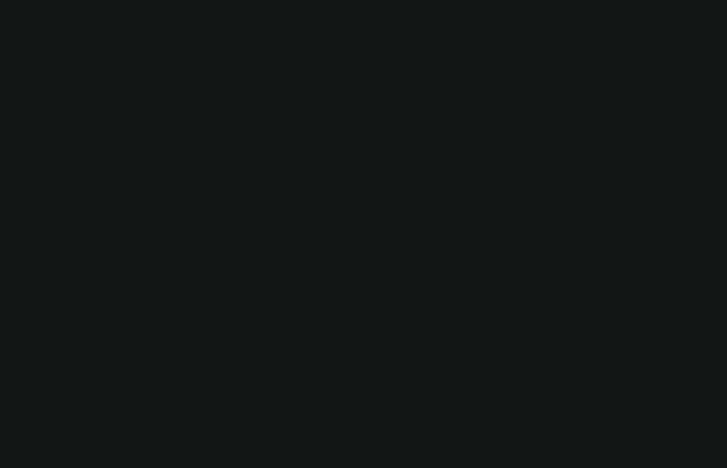
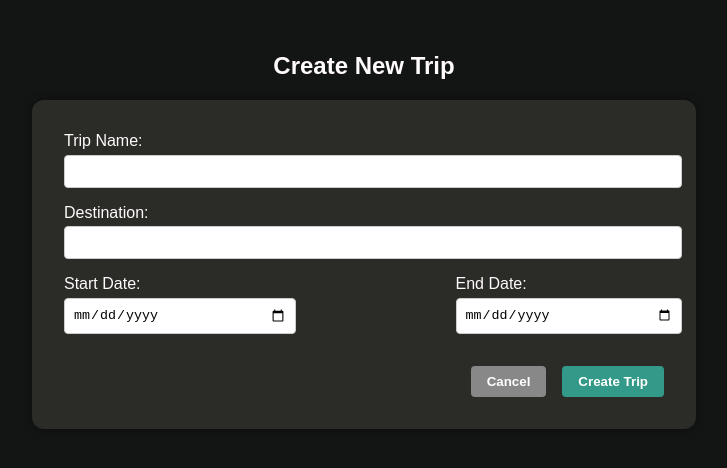
Before and after one commit to lunahoushmand16/Tripmate-travel-planner-App, a React (Vite) app in the folder client/: page /new-trip in a window 1280 px wide. Before the commit this address had no page. Shown: the top 468 px of the page, without its empty margins (276-1003 px from the left). Built offline with nearby package versions, Linux system fonts and the light colour scheme; no server answers.

Commit message:
Add NewTrip.jsx and NewTrip.css, and stage all updated client files

```diff
--- a/client/package.json
+++ b/client/package.json
@@ -7,6 +7,8 @@
     "lint": "eslint ."
   },
   "dependencies": {
+    "@apollo/client": "^3.13.8",
+    "graphql": "^16.11.0",
     "react": "^18.2.0",
     "react-dom": "^18.2.0",
     "react-router-dom": "^6.21.1",
--- a/client/src/App.jsx
+++ b/client/src/App.jsx
@@ -1,17 +1,18 @@
-
+// App.jsx
 import React from 'react';
 import { BrowserRouter as Router, Routes, Route } from 'react-router-dom';
 import Home from './pages/Home';
-import './index.css';
+import NewTrip from './pages/NewTrip';
 
-const App = () => {
+function App() {
   return (
     <Router>
       <Routes>
         <Route path="/" element={<Home />} />
+        <Route path="/new-trip" element={<NewTrip />} />
       </Routes>
     </Router>
   );
-};
+}
 
 export default App;
--- a/client/src/main.jsx
+++ b/client/src/main.jsx
@@ -1,11 +1,37 @@
-
+import { ApolloClient, InMemoryCache, ApolloProvider, createHttpLink } from '@apollo/client';
+import { setContext } from '@apollo/client/link/context';
 import React from 'react';
 import ReactDOM from 'react-dom/client';
 import App from './App';
 import './index.css';
 
+// Create the base GraphQL HTTP connection using your VITE env variable
+const httpLink = createHttpLink({
+  uri: import.meta.env.VITE_GRAPHQL_URI,
+});
+
+// 2. Attach JWT token to headers, Add the Authorization header if token exists
+const authLink = setContext((_, { headers }) => {
+  const token = localStorage.getItem('id_token');
+  return {
+    headers: {
+      ...headers,
+      authorization: token ? `Bearer ${token}` : '',
+    },
+  };
+});
+
+// Combine auth and http links into a client
+const client = new ApolloClient({
+  link: authLink.concat(httpLink),
+  cache: new InMemoryCache(),
+});
+
+// Render the app
 ReactDOM.createRoot(document.getElementById('root')).render(
   <React.StrictMode>
-    <App />
+    <ApolloProvider client={client}>
+      <App />
+    </ApolloProvider>
   </React.StrictMode>
 );
--- a/client/src/pages/Home.jsx
+++ b/client/src/pages/Home.jsx
@@ -3,6 +3,7 @@
 import "slick-carousel/slick/slick.css";
 import "slick-carousel/slick/slick-theme.css";
 import './Home.css';
+import { Link } from 'react-router-dom'; // 🔁 Add this import at the top
 
 const Home = () => {
   const sliderSettings = {
@@ -21,7 +22,7 @@
         <div className="logo">TripMate</div>
         <ul className="nav-links">
           <li><a href="#">Dashboard</a></li>
-          <li><a href="#">New Trip</a></li>
+          <li><a href="/new-trip">New Trip</a></li> {/* ✅ THIS LINE make the NewTrip tab clickable */}
           <li><a href="#">Profile</a></li>
           <li><a href="#">Log Out</a></li>
         </ul>
--- /dev/null
+++ b/client/src/pages/NewTrip.css
@@ -0,0 +1,60 @@
+.new-trip-page {
+    background-color: #131515;
+    color: #FFFAFB;
+    padding: 2rem;
+    min-height: 100vh;
+    font-family: sans-serif;
+    display: flex;
+    flex-direction: column;
+    align-items: center;
+  }
+
+  .trip-form {
+    background-color: #2B2C28;
+    padding: 2rem;
+    border-radius: 12px;
+    box-shadow: 0 0 10px rgba(0,0,0,0.4);
+    max-width: 600px;
+    width: 100%;
+  }
+
+  .trip-form label {
+    display: block;
+    margin-bottom: 1rem;
+    color: #FFFAFB;
+  }
+
+  .trip-form input {
+    width: 100%;
+    padding: 0.5rem;
+    margin-top: 0.3rem;
+    border-radius: 4px;
+    border: 1px solid #ccc;
+  }
+
+  .date-inputs {
+    display: flex;
+    justify-content: space-between;
+    gap: 1rem;
+  }
+
+  .form-buttons {
+    margin-top: 1rem;
+    display: flex;
+    justify-content: flex-end;
+    gap: 1rem;
+  }
+
+  button {
+    padding: 0.5rem 1rem;
+    border: none;
+    border-radius: 4px;
+    cursor: pointer;
+    background-color: #339989;
+    color: #fff;
+    font-weight: bold;
+  }
+
+  button[type="button"] {
+    background-color: #888;
+  }
--- /dev/null
+++ b/client/src/pages/NewTrip.jsx
@@ -0,0 +1,106 @@
+import React, { useState } from 'react';
+import { useMutation } from '@apollo/client';
+import { ADD_TRIP } from '../utils/mutations';
+import { useNavigate } from 'react-router-dom';
+import './NewTrip.css';
+
+const NewTrip = () => {
+  console.log("✅ NewTrip page is rendering");
+
+  const [tripName, setTripName] = useState('');
+  const [destination, setDestination] = useState('');
+  const [startDate, setStartDate] = useState('');
+  const [endDate, setEndDate] = useState('');
+  const navigate = useNavigate();
+
+  const [addTrip] = useMutation(ADD_TRIP);
+
+  const handleSubmit = async (e) => {
+    e.preventDefault();
+    console.log("Submitting form...");
+
+    try {
+      await addTrip({
+        variables: {
+          title: tripName,
+          startDate,
+          endDate,
+          destinations: [
+            {
+              name: destination,
+              location: destination,
+              arrivalDate: startDate,
+              departureDate: endDate,
+              activities: [],
+            },
+          ],
+          notes: '',
+        },
+      });
+
+      navigate('/profile');
+    } catch (err) {
+      console.error('Error creating trip:', err);
+    }
+  };
+
+  const handleCancel = () => {
+    navigate('/');
+  };
+
+  return (
+    <div className="new-trip-page">
+      <h2>Create New Trip</h2>
+      <form className="trip-form" onSubmit={handleSubmit}>
+        <label>
+          Trip Name:
+          <input
+            type="text"
+            value={tripName}
+            onChange={(e) => setTripName(e.target.value)}
+            required
+          />
+        </label>
+
+        <label>
+          Destination:
+          <input
+            type="text"
+            value={destination}
+            onChange={(e) => setDestination(e.target.value)}
+            required
+          />
+        </label>
+
+        <div className="date-inputs">
+          <label>
+            Start Date:
+            <input
+              type="date"
+              value={startDate}
+              onChange={(e) => setStartDate(e.target.value)}
+              required
+            />
+          </label>
+
+          <label>
+            End Date:
+            <input
+              type="date"
+              value={endDate}
+              onChange={(e) => setEndDate(e.target.value)}
+              required
+            />
+          </label>
+        </div>
+
+        <div className="form-buttons">
+          <button type="button" onClick={handleCancel}>Cancel</button>
+          <button type="submit">Create Trip</button>
+        </div>
+      </form>
+    </div>
+  );
+};
+
+export default NewTrip;
--- a/client/src/utils/mutations.js
+++ b/client/src/utils/mutations.js
@@ -0,0 +1,22 @@
+import { gql } from '@apollo/client';
+
+export const ADD_TRIP = gql`
+  mutation AddTrip(
+    $title: String!
+    $startDate: String!
+    $endDate: String!
+    $destinations: [DestinationInput]
+    $notes: String
+  ) {
+    addTravelPlan(
+      title: $title
+      startDate: $startDate
+      endDate: $endDate
+      destinations: $destinations
+      notes: $notes
+    ) {
+      _id
+      title
+    }
+  }
+`;
--- a/client/tsconfig.json
+++ b/client/tsconfig.json
@@ -16,6 +16,5 @@
     "noEmit": true,
     "jsx": "react-jsx"
   },
-    "include": ["src"],
-    "references": [{ "path": "./tsconfig.node.json" }]
+  "include": ["src"]
 }
--- a/client/vite.config.js
+++ b/client/vite.config.js
@@ -5,6 +5,6 @@
 export default defineConfig({
   plugins: [react()],
   server: {
-    port: 3001
+    port: 5173 // ✅ Use 5173 to avoid conflict with backend
   }
 });
```
Also changed, not shown: 1 other file (tests, documents, lock files or other folders). Lines whose indentation alone changed are shown as unchanged.
